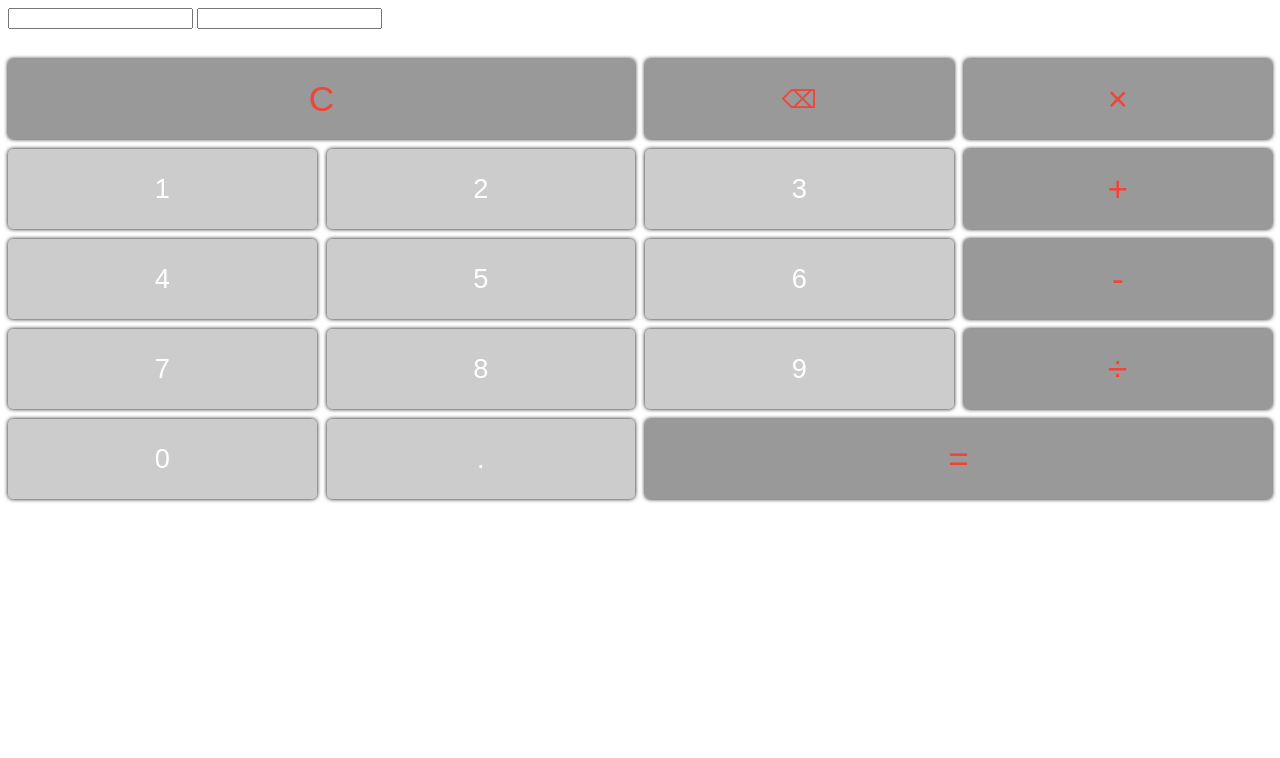
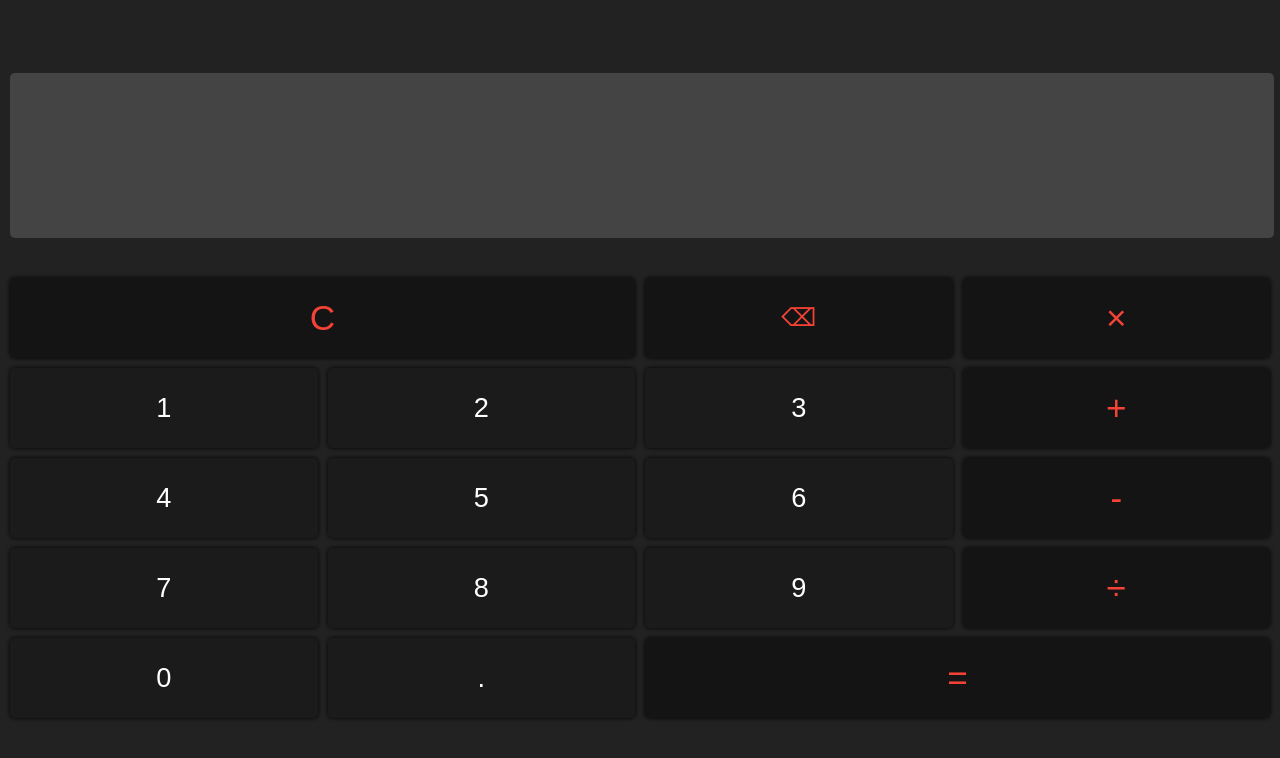
Before and after one commit to barnowalum/Calculator-Basic, a plain HTML site: page index.html in a window 1280 px wide. Drawn offline with Linux system fonts and the light colour scheme.

Commit message:
Update styles.css

```diff
--- a/styles.css
+++ b/styles.css
@@ -1,3 +1,25 @@
+body {
+    display: flex;
+    justify-content: center;
+    align-items: center;
+    height: 100vh;
+    padding: 0px;
+    margin: auto;
+    background-color: #222;
+    font-family: Arial, sans-serif;
+}
+
+.calculator {
+    background-color: #222;
+    padding: 10px;
+    width: 100%;
+    margin: auto;
+}
+
+#display {
+    width: calc(100% - 10px);
+    height: 60px;
+    font-size: 2em;
     text-align: right;
     padding: 15px 7px 0 7px;
     margin-top: 20px;
```
